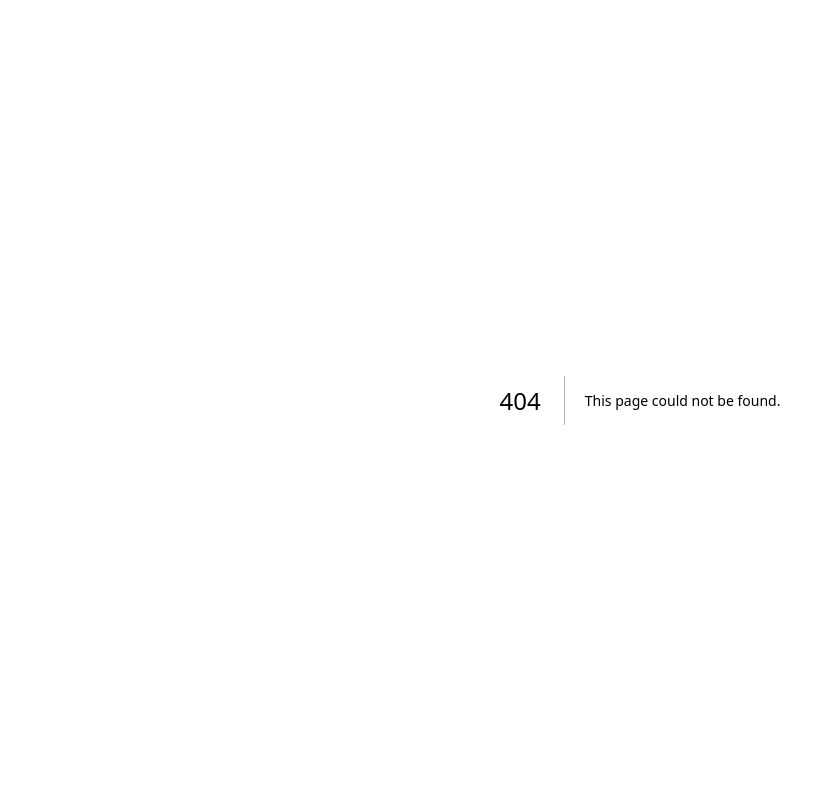
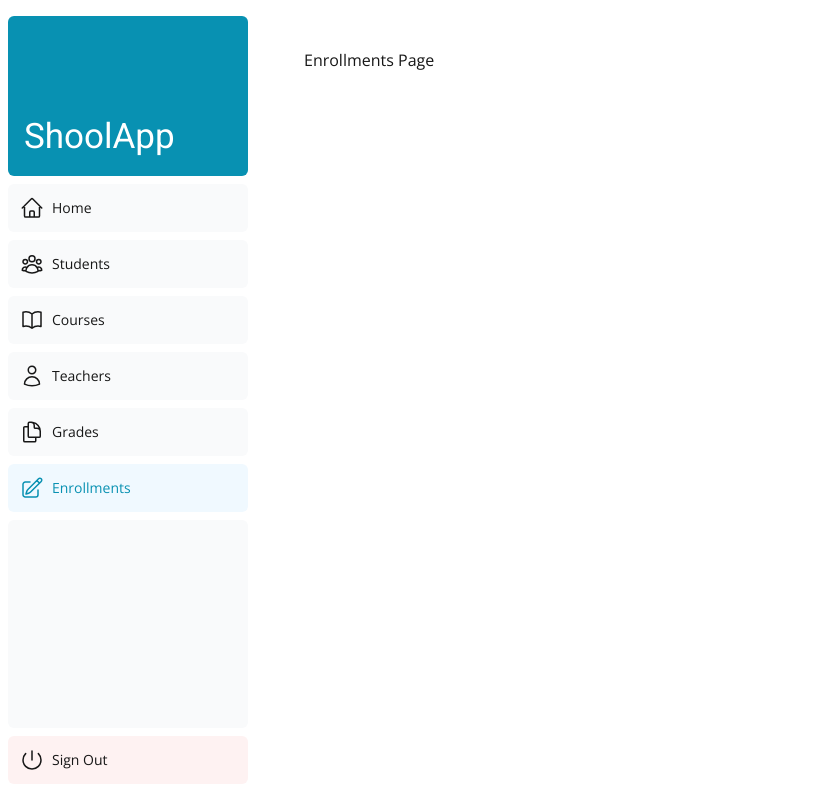
Before and after one commit to Alitares27/WDD430-Project, a Next.js app in the folder schoolapp/: page /dashboard/Enrollments in a window 1280 px wide. Before the commit this address had no page. Shown: the whole page, without its empty margins (0-835 px from the left). Built offline with nearby package versions, Linux system fonts and the light colour scheme.

Commit message:
refactor: Remove Attendance page and update QuickAccessSection and nav-links to reflect new Enrollments page

```diff
--- a/schoolapp/app/dashboard/Attendance/page.tsx
+++ b/schoolapp/app/dashboard/Enrollments/page.tsx
@@ -1,3 +1,3 @@
 export default function Page() {
-  return <p>Attendance Page</p>;
+  return <p>Enrollments Page</p>;
 }
--- a/schoolapp/app/lib/dashboard/QuickAccessSection.tsx
+++ b/schoolapp/app/lib/dashboard/QuickAccessSection.tsx
@@ -1,7 +1,7 @@
 
 import React from 'react';
 import QuickAccessItem from './QuickAccessItem';
-import { UserPlusIcon, UserGroupIcon, DocumentDuplicateIcon, CalendarDaysIcon, BookmarkSquareIcon  } from '@heroicons/react/24/outline';
+import { UserPlusIcon, UserGroupIcon, DocumentDuplicateIcon, PencilSquareIcon , BookmarkSquareIcon  } from '@heroicons/react/24/outline';
 
 
 const QuickAccessSection: React.FC = () => {
@@ -9,8 +9,8 @@ const QuickAccessSection: React.FC = () => {
     { icon: UserPlusIcon, label: 'Add Student', href: '/dashboard/Students/Create' },
     { icon: UserGroupIcon, label: 'Add Teacher', href: '/dashboard/Teachers/Create' },
     { icon: DocumentDuplicateIcon, label: 'View Grades', href: '/dashboard/Grades' },
-    { icon: CalendarDaysIcon, label: 'Attendance', href: '/dashboard/Attendance' },
-    { icon: BookmarkSquareIcon, label: 'Add Course', href: '/dashboard/Courses/' },
+    { icon: PencilSquareIcon , label: 'Enrollments', href: '/dashboard/Enrollments' },
+    { icon: BookmarkSquareIcon, label: 'Courses', href: '/dashboard/Courses/' },
   ];
 
   return (
--- a/schoolapp/app/ui/dashboard/nav-links.tsx
+++ b/schoolapp/app/ui/dashboard/nav-links.tsx
@@ -5,7 +5,7 @@ import {
     HomeIcon,
     DocumentDuplicateIcon,
     BookOpenIcon,
-    CalendarDaysIcon,
+    PencilSquareIcon ,
     UserIcon,
 } from '@heroicons/react/24/outline';
 import Link from 'next/link';
@@ -22,7 +22,7 @@ const links = [
     { name: 'Courses', href: '/dashboard/Courses', icon: BookOpenIcon  },
     { name: 'Teachers', href: '/dashboard/Teachers', icon: UserIcon },
     { name: 'Grades', href: '/dashboard/Grades', icon: DocumentDuplicateIcon },
-    { name: 'Attendance', href: '/dashboard/Attendance', icon: CalendarDaysIcon  },
+    { name: 'Enrollments', href: '/dashboard/Enrollments', icon: PencilSquareIcon   },
 ];
 
 export default function NavLinks() {
```
